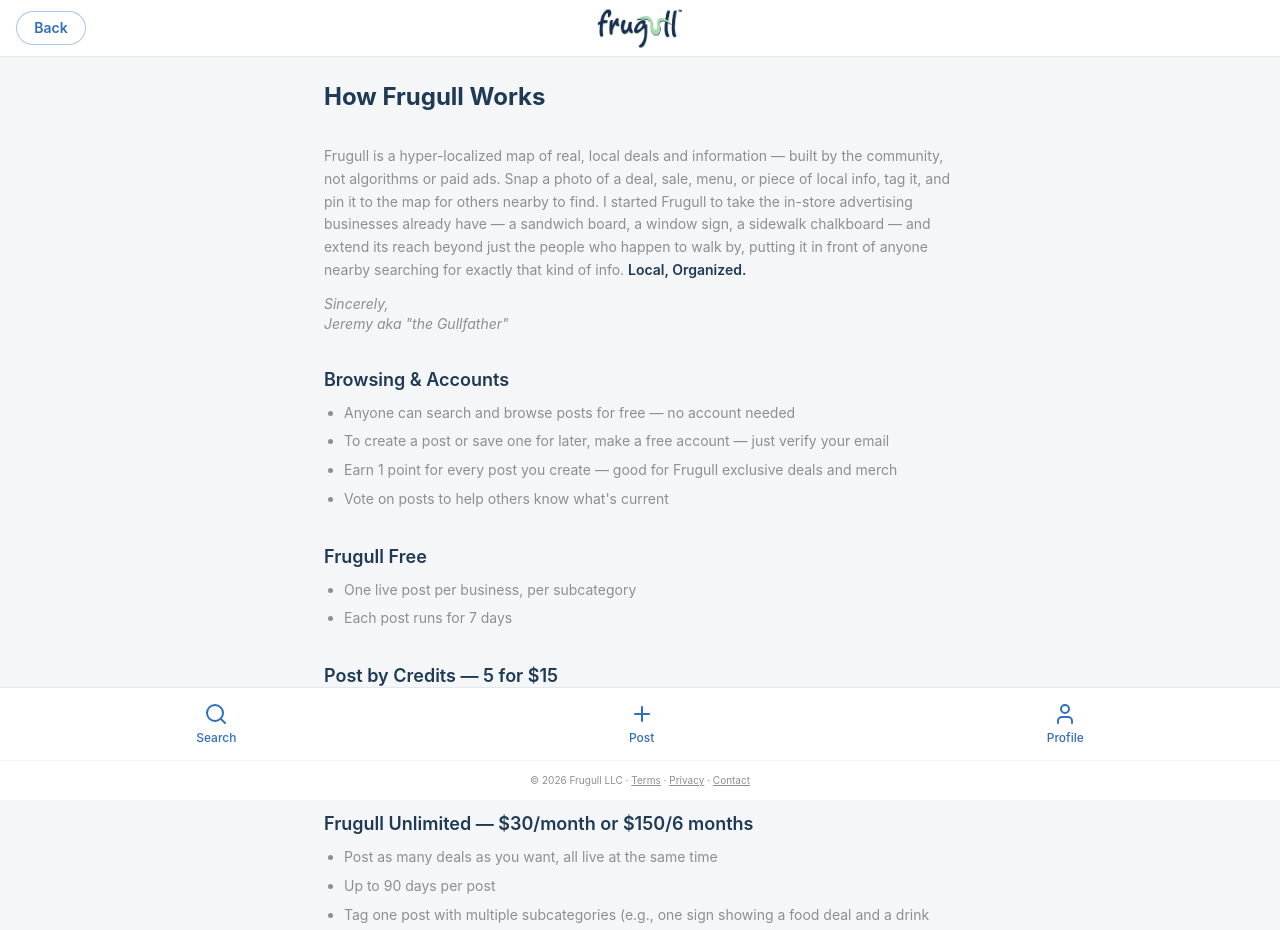
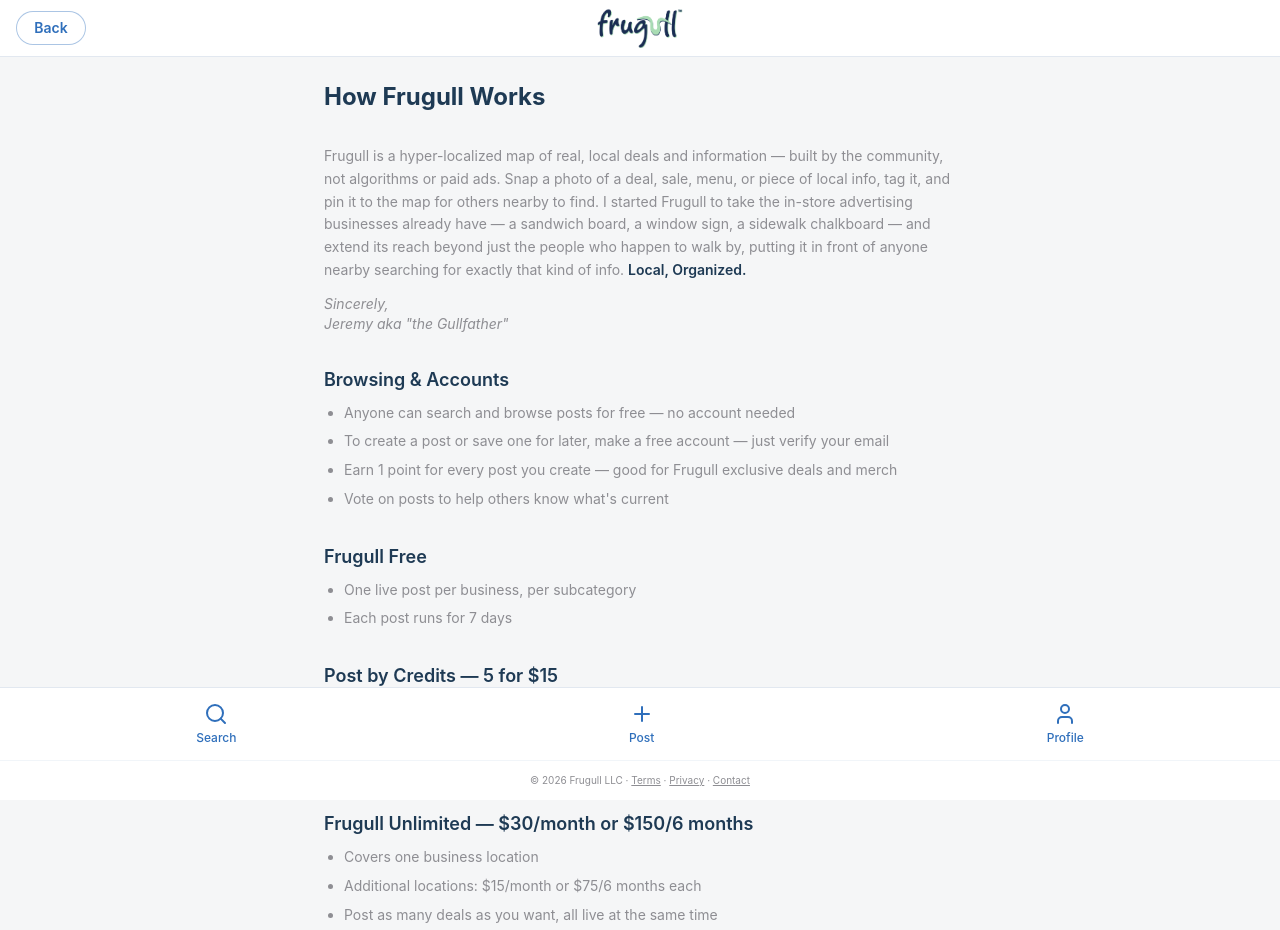
Before and after one commit to j76m/frugull-frontend, a React (Vite) app: page /how-it-works in a window 1280 px wide. Shown: the top 930 px of the page. Built offline with nearby package versions, Linux system fonts and the light colour scheme; no server answers.

Commit message:
Add location pricing to How Frugull Works

```diff
--- a/src/pages/HowItWorks.jsx
+++ b/src/pages/HowItWorks.jsx
@@ -66,6 +66,8 @@
             Frugull Unlimited — $30/month or $150/6 months
           </h2>
           <ul className="text-brand-gray text-sm leading-relaxed space-y-1.5 list-disc pl-5">
+            <li>Covers one business location</li>
+            <li>Additional locations: $15/month or $75/6 months each</li>
             <li>Post as many deals as you want, all live at the same time</li>
             <li>Up to 90 days per post</li>
             <li>
```
